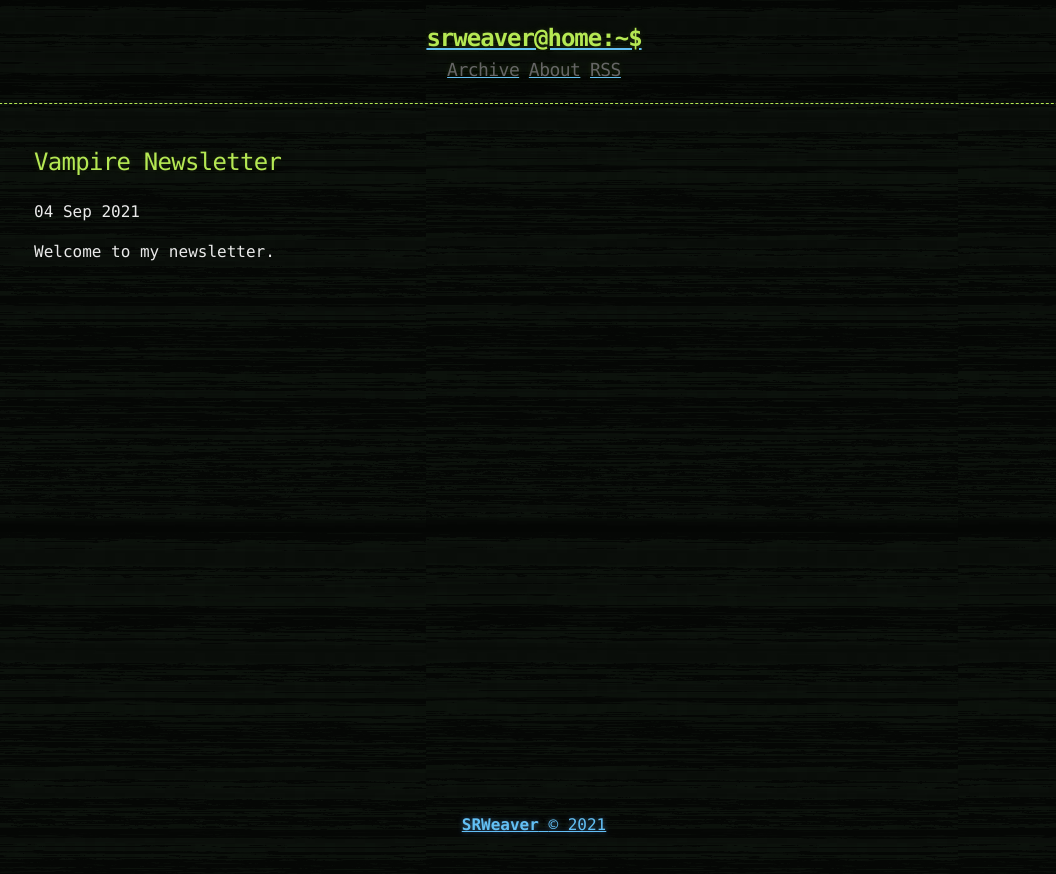
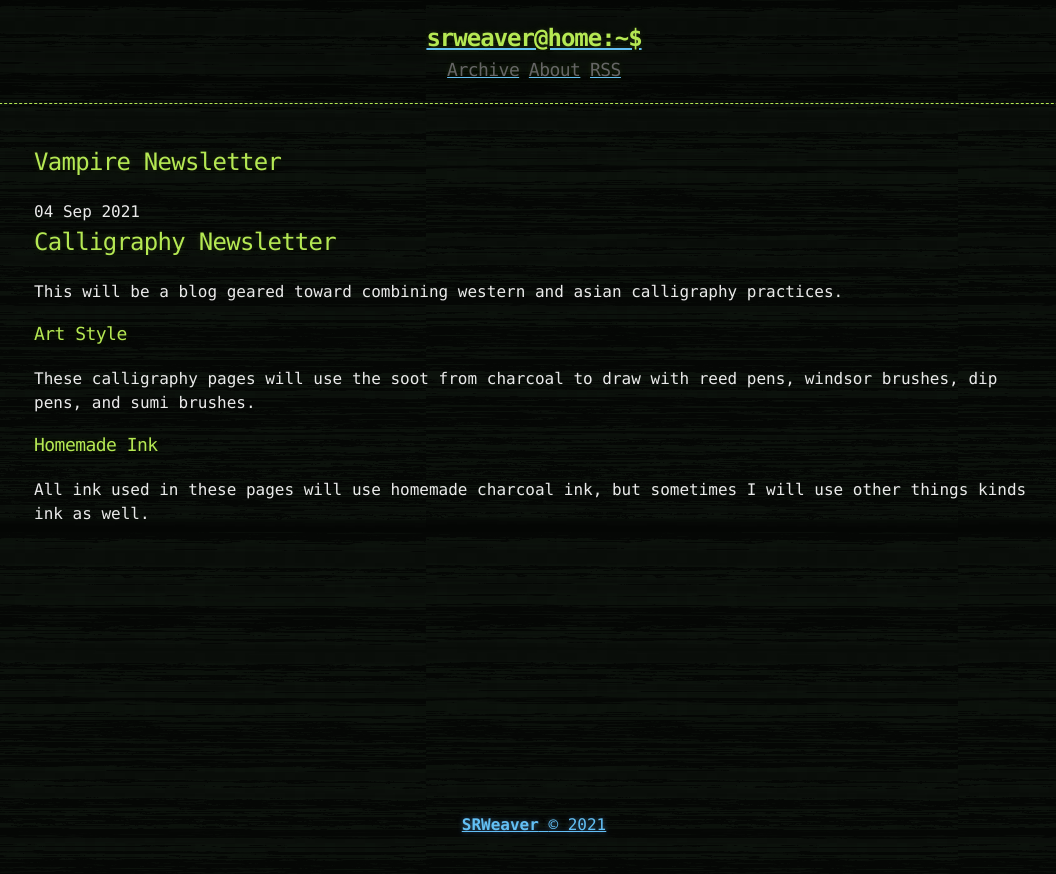
Before and after one commit to LWFlouisa/GreenSoot, a Jekyll site: the page built from _posts/2021-09-04-welcome.md, in a window 1280 px wide. Shown: the top 874 px of the page, without its empty margins (106-1162 px from the left). Built offline with Jekyll 4.4.1, drawn with Linux system fonts in a browser that asks for light colours.

Commit message:
Update 2021-09-04-welcome.md

```diff
--- a/_posts/2021-09-04-welcome.md
+++ b/_posts/2021-09-04-welcome.md
@@ -2,4 +2,11 @@
 title: Vampire Newsletter
 published: true
 ---
-Welcome to my newsletter.
+## Calligraphy Newsletter
+This will be a blog geared toward combining western and asian calligraphy practices.
+
+### Art Style
+These calligraphy pages will use the soot from charcoal to draw with reed pens, windsor brushes, dip pens, and sumi brushes.
+
+### Homemade Ink
+All ink used in these pages will use homemade charcoal ink, but sometimes I will use other things kinds ink as well.
```
